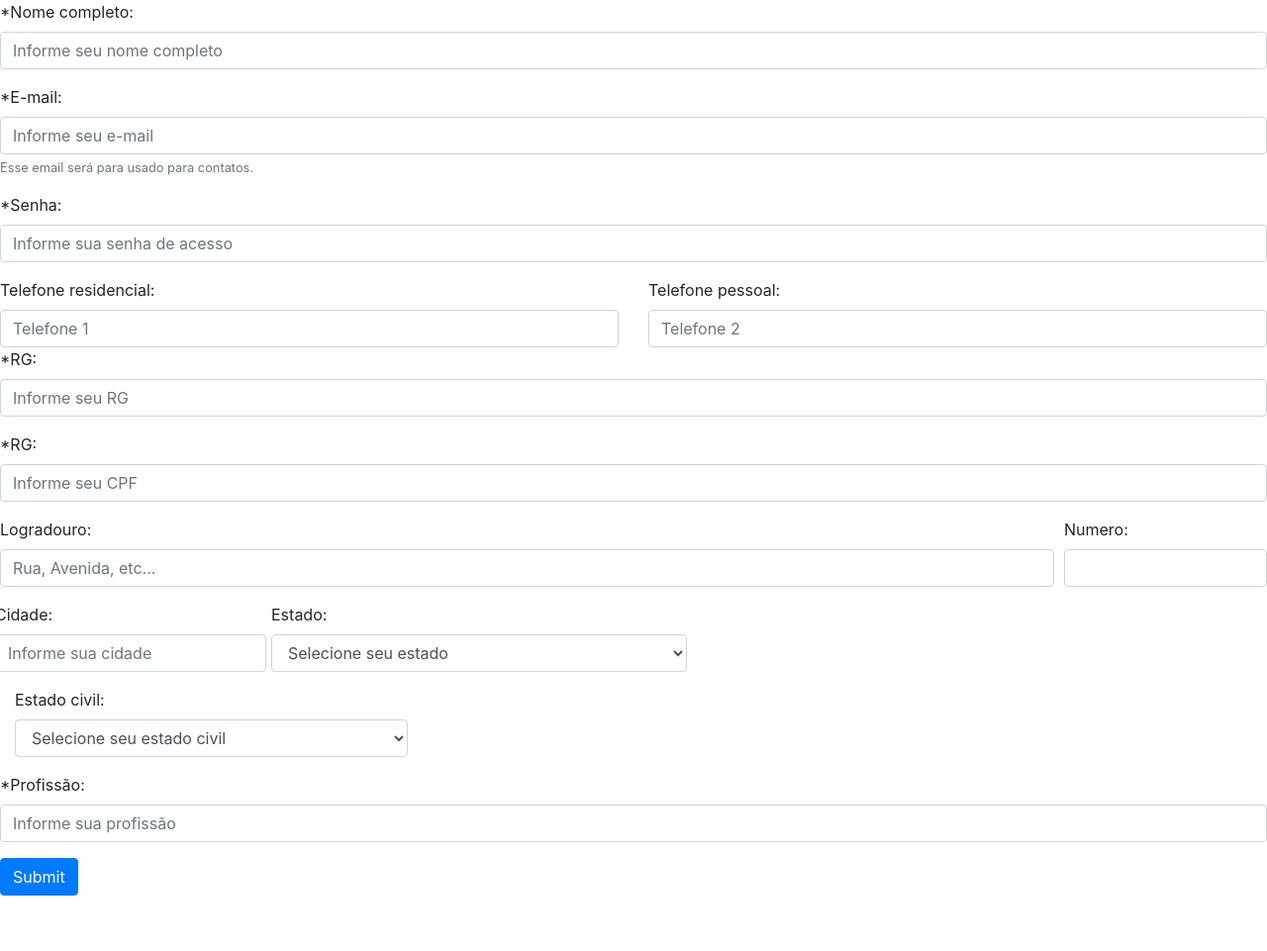
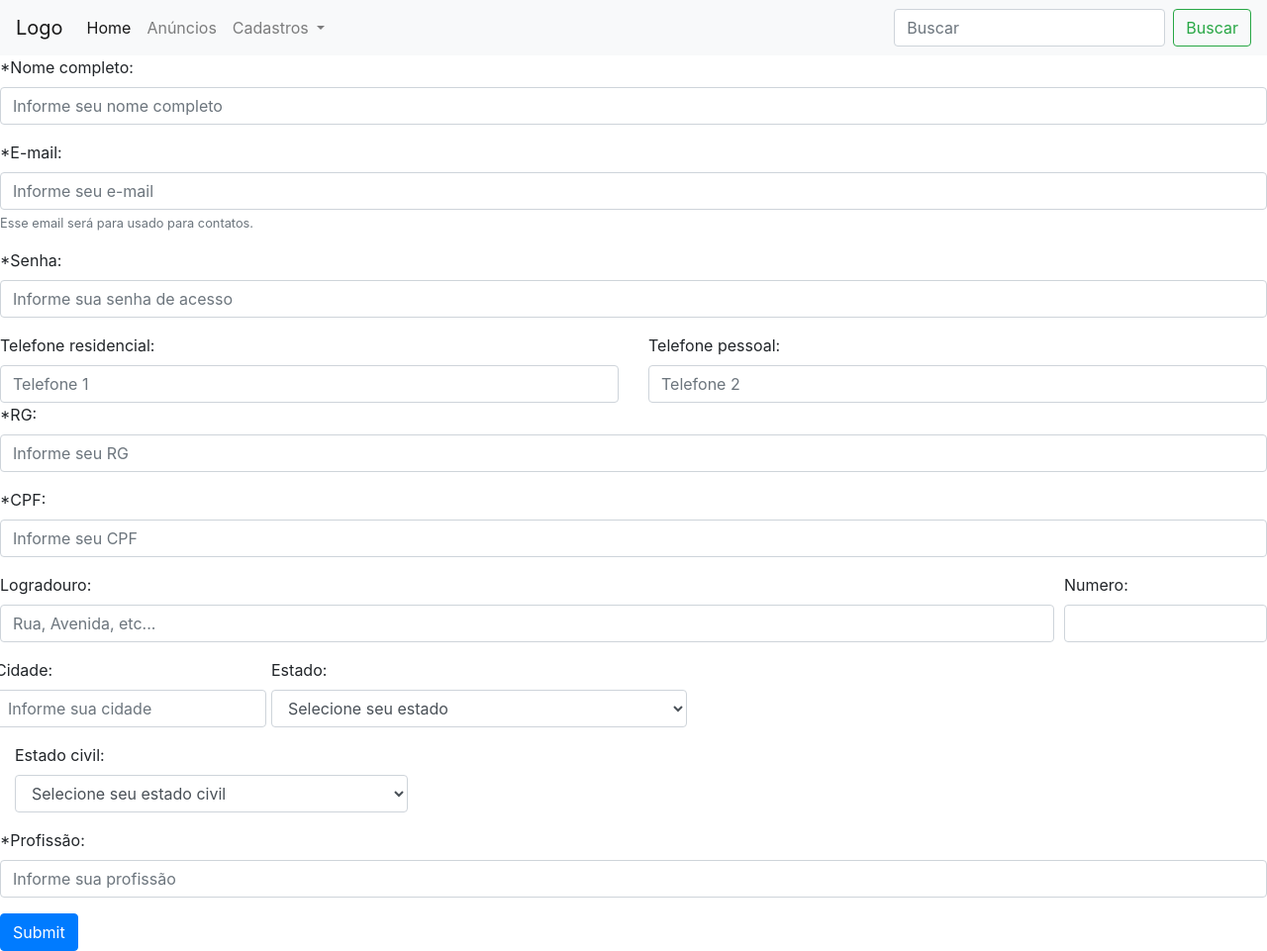
Before and after one commit to edg-dev/corretora, a PHP site: page /View/Cadastro/PessoaFisica.php in a window 1280 px wide. Shown: the whole page at 99% size. Before the commit the page ends 905 px from the top, so only its background shows below. Run offline with PHP 8.4, Linux system fonts and the light colour scheme.

Commit message:
Cadastro de pessoa física.

```diff
--- a/View/Cadastro/index.php
+++ b/View/Cadastro/index.php
@@ -1,5 +1,5 @@
-<?php include '../1.View/Templates/header.php'; ?>
+<?php include '../Templates/header.php'; ?>
 
 
 
-<?php include "../1.View/Templates/footer.php"; ?>
+<?php include "../Templates/footer.php"; ?>
--- a/View/Cadastro/pessoaFisica.php
+++ b/View/Cadastro/pessoaFisica.php
@@ -35,7 +35,7 @@
     </div>
 
     <div class="form-group">
-        <label for="cpf"><span>*</span>RG:</label>
+        <label for="cpf"><span>*</span>CPF:</label>
         <input type="text" class="form-control" id="cpf" placeholder="Informe seu CPF">
     </div>
 
--- a/View/Templates/footer.php
+++ b/View/Templates/footer.php
@@ -1,5 +1,2 @@
-</div>
-  </div>
-
-  </body>
+</body>
 </html>
--- a/View/Templates/header.php
+++ b/View/Templates/header.php
@@ -17,3 +17,38 @@
 
 
     </head>
+
+<body>
+    <nav class="navbar navbar-expand-lg navbar-light bg-light">
+        <a class="navbar-brand" href="#">Logo</a>
+        <button class="navbar-toggler" type="button" data-toggle="collapse" data-target="#navbarSupportedContent" aria-controls="navbarSupportedContent" aria-expanded="false" aria-label="Toggle navigation">
+            <span class="navbar-toggler-icon"></span>
+        </button>
+
+        <div class="collapse navbar-collapse" id="navbarSupportedContent">
+            <ul class="navbar-nav mr-auto">
+                <li class="nav-item active">
+                    <a class="nav-link" href="../../index.php">Home<span class="sr-only">(current)</span></a>
+                </li>
+                <li class="nav-item">
+                    <a class="nav-link" href="#">Anúncios</a>
+                </li>
+
+                <li class="nav-item dropdown">
+                    <a class="nav-link dropdown-toggle" href="#" id="navbarDropdown" role="button" data-toggle="dropdown" aria-haspopup="true" aria-expanded="false">
+                        Cadastros
+                    </a>
+                    <div class="dropdown-menu" aria-labelledby="navbarDropdown">
+                        <a class="dropdown-item" href="View/Cadastro/PessoaFisica.php">Pessoa Física</a>
+                        <a class="dropdown-item" href="View/Cadastro/PessoaJuridica.php">Pessoa Juridica</a>
+                    <div class="dropdown-divider"></div>
+                        <a class="dropdown-item" href="#">Something else here</a>
+                    </div>
+                </li>
+            </ul>
+            <form class="form-inline my-2 my-lg-0">
+                <input class="form-control mr-sm-2" type="search" placeholder="Buscar" aria-label="Buscar">
+                <button class="btn btn-outline-success my-2 my-sm-0" type="submit">Buscar</button>
+            </form>
+        </div>
+    </nav>
--- a/index.php
+++ b/index.php
@@ -1,5 +1,5 @@
-<?php include '1.View/Templates/header.php'; ?>
+<?php include 'View/Templates/header.php'; ?>
 
 <p>Hello world!</p>
 
-<?php include "1.View/Templates/footer.php"; ?>
+<?php include "View/Templates/footer.php"; ?>
```
